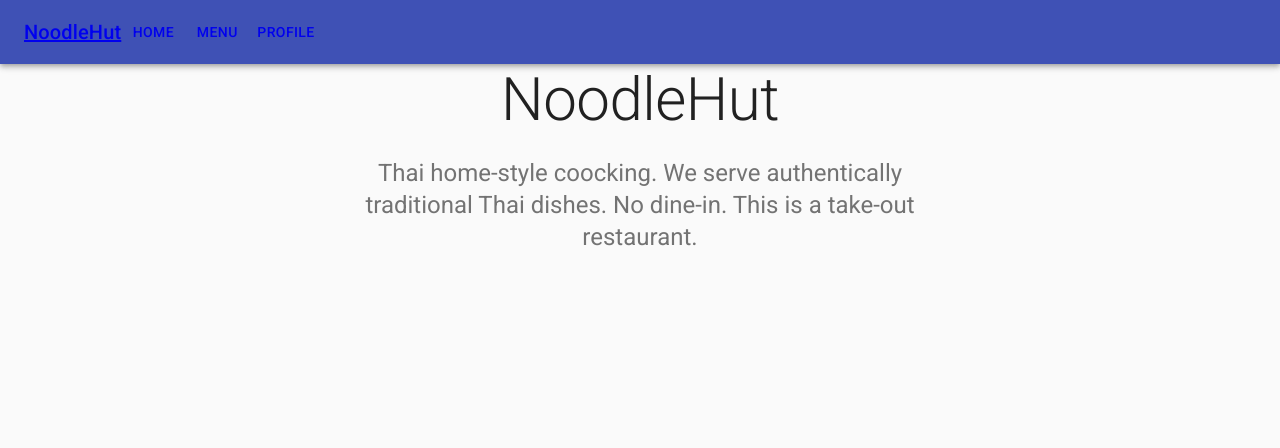
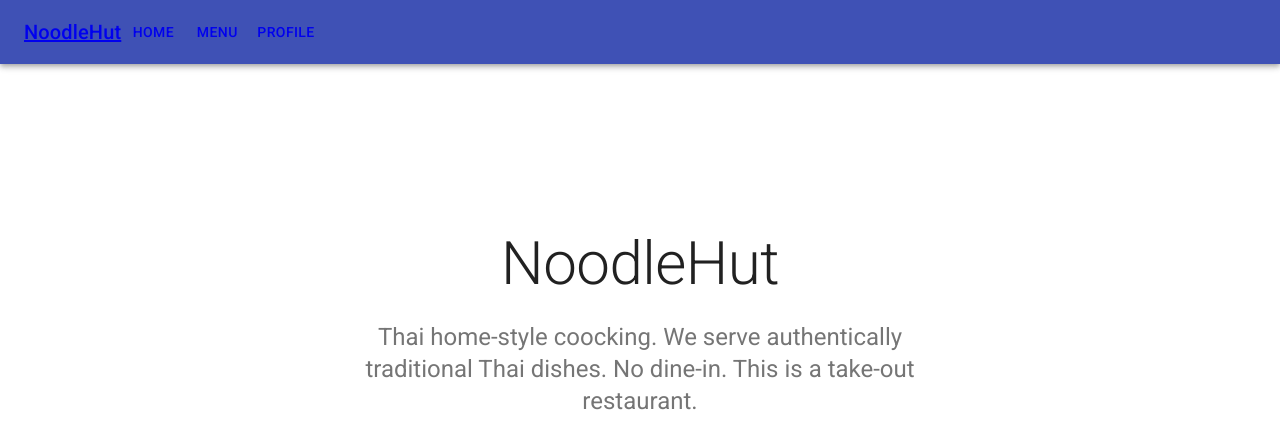
Before and after one commit to mariered0/50_Capstone-Project2_noodlehut_React-upgraded, a React (Create React App) app: page / in a window 1280 px wide. Shown: the top 448 px of the page. Built offline with nearby package versions, Linux system fonts and the light colour scheme; no server answers.

Commit message:
add styling

```diff
--- a/src/home/Home.js
+++ b/src/home/Home.js
@@ -1,10 +1,15 @@
 import { Container, Typography } from "@material-ui/core";
 import React from "react";
+import useStyles from './Home.styles';
+
 
 function Home() {
+  const classes = useStyles();
+
   return (
     <main>
-      <Container maxWidth="sm">
+      <div className={classes.container}>
+      <Container maxWidth="sm" style={{ marginTop: '100px' }}>
         <Typography variant="h2" align="center" color="textPrimary" gutterBottom>NoodleHut
         </Typography>
         <Typography variant="h5" align="center" color="textSecondary" paragraph>
@@ -12,6 +17,7 @@ function Home() {
         </Typography>
 
       </Container>
+      </div>
     </main>
   );
 }
--- /dev/null
+++ b/src/home/Home.styles.js
@@ -0,0 +1,11 @@
+import { makeStyles } from '@material-ui/core/styles';
+
+const useStyles = makeStyles((theme) => ({
+    container: {
+        backgroundColor: theme.palette.background.paper,
+        padding: theme.spacing(8, 0, 6)
+    }
+
+}));
+
+export default useStyles;
```
